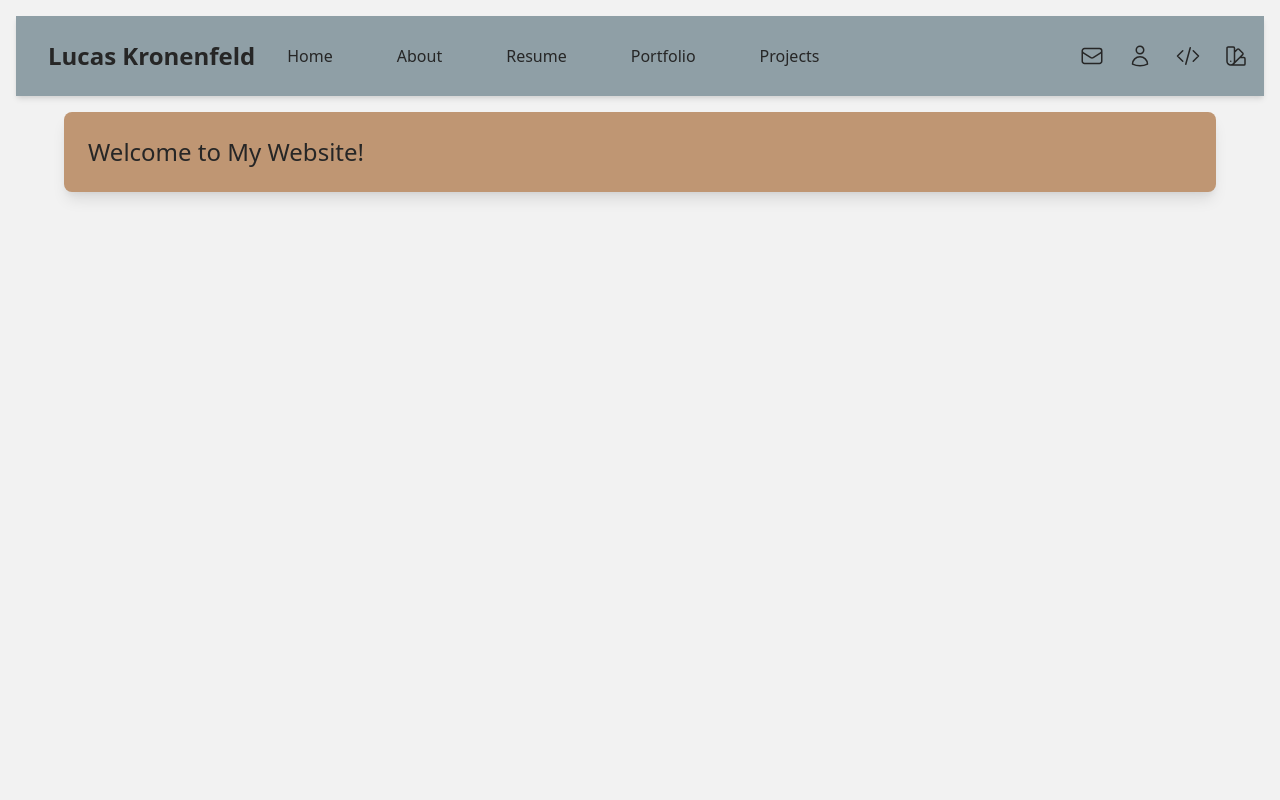
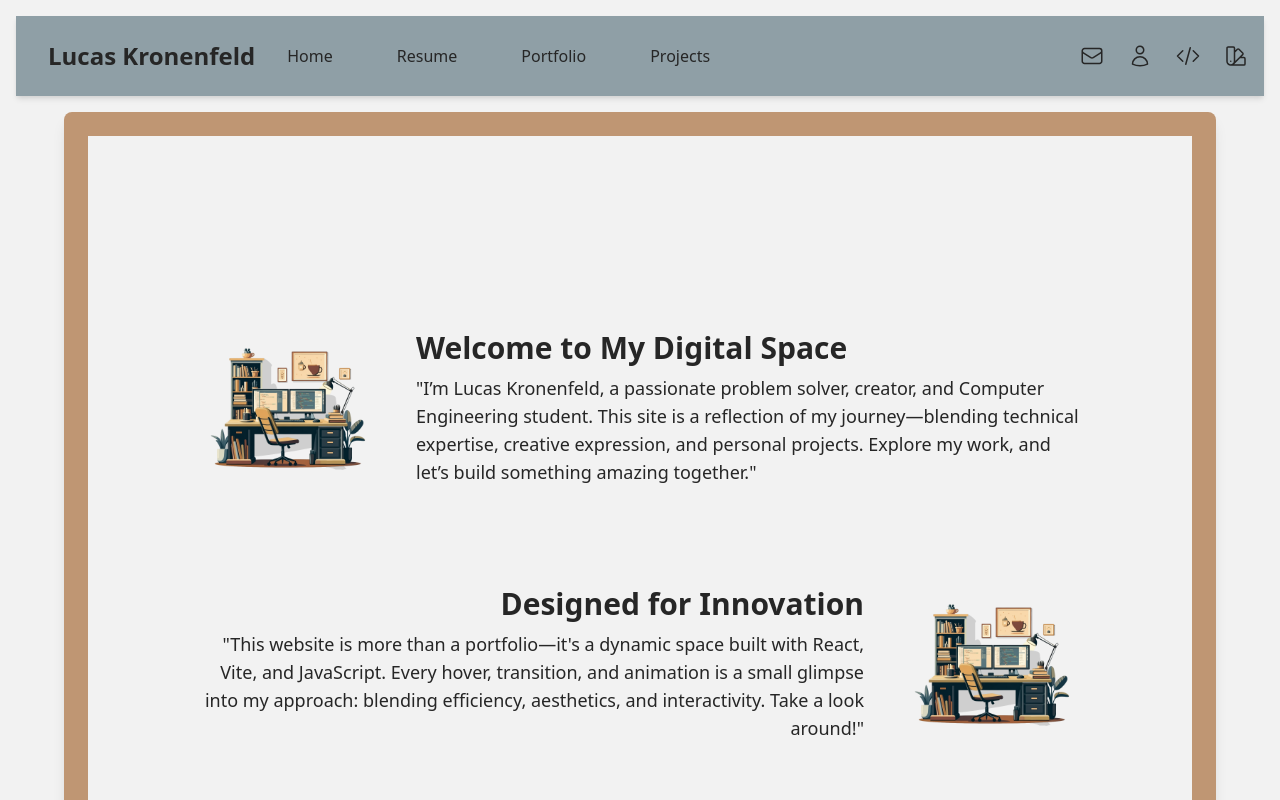
Before and after one commit to LucasKronenfeld/website-portfolio, a React (Vite) app in the folder my-portfolio/: page / in a window 1280 px wide. Shown: the top 800 px of the page. Built offline with nearby package versions, Linux system fonts and the light colour scheme.

Commit message:
add animations

```diff
--- a/my-portfolio/package.json
+++ b/my-portfolio/package.json
@@ -14,7 +14,7 @@
     "@shadcn/ui": "^0.0.4",
     "@tailwindcss/postcss7-compat": "^2.2.17",
     "autoprefixer": "^10.4.20",
-    "framer-motion": "^12.4.4",
+    "framer-motion": "^12.4.7",
     "react": "^19.0.0",
     "react-dom": "^19.0.0",
     "react-router-dom": "^7.2.0",
--- a/my-portfolio/src/Home.jsx
+++ b/my-portfolio/src/Home.jsx
@@ -1,3 +1,86 @@
-export default function Home() {
-    return <h1 className="text-2xl">Welcome to My Website!</h1>;
-  }
+import { motion } from "framer-motion";
+//import "./styles.css"; // Ensure to style SVGs & add hover effects here
+
+const Home = () => {
+  return (
+    <div className="flex flex-col items-center justify-center min-h-screen bg-background text-text px-6">
+      {/* Top Left Section */}
+      <div className="flex items-center w-full max-w-4xl mb-16">
+        <motion.img
+          src="/deskWorks.svg"
+          alt="Creative SVG"
+          className="w-32 h-32 md:w-48 md:h-48"
+          initial={{ opacity: 0, scale: 0.8 }}
+          animate={{ opacity: 1, scale: 1 }}
+          transition={{ duration: 1 }}
+          whileHover={{ scale: 1.1, filter: "drop-shadow(0px 0px 15px #BF996B)" }}
+        />
+        <motion.div
+          className="ml-8"
+          initial={{ opacity: 0, x: -50 }}
+          animate={{ opacity: 1, x: 0 }}
+          transition={{ duration: 1 }}
+        >
+          <motion.h1
+            className="text-3xl font-bold"
+            initial={{ scale: 0.8, opacity: 0 }}
+            animate={{ scale: 1, opacity: 1 }}
+            transition={{ duration: 0.8, delay: 0.3 }}
+          >
+            Welcome to My Digital Space
+          </motion.h1>
+          <motion.p
+            className="mt-2 text-lg"
+            initial={{ opacity: 0 }}
+            animate={{ opacity: 1 }}
+            transition={{ duration: 1, delay: 0.6 }}
+          >
+            "I’m Lucas Kronenfeld, a passionate problem solver, creator, and Computer Engineering student.
+            This site is a reflection of my journey—blending technical expertise, creative expression, and
+            personal projects. Explore my work, and let’s build something amazing together."
+          </motion.p>
+        </motion.div>
+      </div>
+
+      {/* Bottom Right Section */}
+      <div className="flex items-center w-full max-w-4xl">
+        <motion.div
+          className="mr-8 text-right"
+          initial={{ opacity: 0, x: 50 }}
+          animate={{ opacity: 1, x: 0 }}
+          transition={{ duration: 1 }}
+        >
+          <motion.h1
+            className="text-3xl font-bold"
+            initial={{ scale: 0.8, opacity: 0 }}
+            animate={{ scale: 1, opacity: 1 }}
+            transition={{ duration: 0.8, delay: 0.3 }}
+          >
+            Designed for Innovation
+          </motion.h1>
+          <motion.p
+            className="mt-2 text-lg"
+            initial={{ opacity: 0 }}
+            animate={{ opacity: 1 }}
+            transition={{ duration: 1, delay: 0.6 }}
+          >
+            "This website is more than a portfolio—it's a dynamic space built with React, Vite, and JavaScript.
+            Every hover, transition, and animation is a small glimpse into my approach: blending efficiency,
+            aesthetics, and interactivity. Take a look around!"
+          </motion.p>
+        </motion.div>
+        <motion.img
+          src="/deskWorks.svg"
+          alt="Innovative SVG"
+          className="w-32 h-32 md:w-48 md:h-48"
+          initial={{ opacity: 0, scale: 0.8 }}
+          animate={{ opacity: 1, scale: 1 }}
+          transition={{ duration: 1 }}
+          whileHover={{ rotate: 360, filter: "drop-shadow(0px 0px 15px #8F9FA6)" }}
+        />
+      </div>
+    </div>
+  );
+};
+
+export default Home;
--- a/my-portfolio/src/Portfolio.jsx
+++ b/my-portfolio/src/Portfolio.jsx
@@ -1,4 +1,5 @@
 import { useState } from "react";
+import { motion } from "framer-motion";
 import Card from "./components/Card";
 
 export default function Portfolio() {
@@ -23,21 +24,43 @@ export default function Portfolio() {
   };
 
   return (
-    <div className="min-h-screen bg-background rounded-lg p-8">
+    <motion.div
+      className="min-h-screen bg-background rounded-lg p-8"
+      initial={{ opacity: 0 }}
+      animate={{ opacity: 1 }}
+      transition={{ duration: 0.8 }}
+    >
       <div className="max-w-screen-2xl mx-auto p-4 relative">
         {/* Portfolio Title */}
-        <h1 className="text-4xl font-bold text-text text-center mb-8">Portfolio</h1>
+        <motion.h1
+          className="text-4xl font-bold text-text text-center mb-8"
+          initial={{ y: -20, opacity: 0 }}
+          animate={{ y: 0, opacity: 1 }}
+          transition={{ duration: 0.6 }}
+        >
+          Portfolio
+        </motion.h1>
 
         {/* Intro Paragraph */}
-        <p className="text-text text-lg mb-6 text-center">
+        <motion.p
+          className="text-text text-lg mb-6 text-center"
+          initial={{ opacity: 0 }}
+          animate={{ opacity: 1 }}
+          transition={{ duration: 0.8, delay: 0.3 }}
+        >
           Welcome to my art portfolio! Here you’ll find a collection of my creative work, including pixel art, digital illustrations, and photography.
           Explore the different categories using the tabs below.
-        </p>
+        </motion.p>
 
         {/* Tabs Bar - Chrome-Style */}
-        <div className="relative w-full flex border-4 border-contrast border-b-0 rounded-t-lg bg-contrast">
+        <motion.div
+          className="relative w-full flex border-4 border-contrast border-b-0 rounded-t-lg bg-contrast"
+          initial={{ y: -20, opacity: 0 }}
+          animate={{ y: 0, opacity: 1 }}
+          transition={{ duration: 0.6 }}
+        >
           {Object.keys(artworks).map((tab) => (
-            <button
+            <motion.button
               key={tab}
               onClick={() => setActiveTab(tab)}
               className={`px-6 py-3 font-semibold transition relative rounded-t-lg
@@ -47,22 +70,36 @@ export default function Portfolio() {
                     ? "bg-background text-text before:bg-secondary border-b-0 rounded-b-none"
                     : "bg-contrast text-white before:bg-transparent"
                 }`}
+              whileHover={{ scale: 1.05 }}
             >
               {tab}
-            </button>
+            </motion.button>
           ))}
-        </div>
+        </motion.div>
 
         {/* Content Section with Border */}
-        <div className="border-4 border-contrast border-t-0 rounded-b-lg p-4 bg-background">
+        <motion.div
+          className="border-4 border-contrast border-t-0 rounded-b-lg p-4 bg-background"
+          key={activeTab}
+          initial={{ opacity: 0, y: 20 }}
+          animate={{ opacity: 1, y: 0 }}
+          transition={{ duration: 0.6 }}
+        >
           {/* Cards Grid - Limited to 3 Cards Per Row */}
-          <div className="grid grid-cols-1 sm:grid-cols-2 lg:grid-cols-3 gap-8 px-4">
+          <motion.div
+            className="grid grid-cols-1 sm:grid-cols-2 lg:grid-cols-3 gap-8 px-4"
+            initial={{ opacity: 0 }}
+            animate={{ opacity: 1 }}
+            transition={{ duration: 0.6, delay: 0.2 }}
+          >
             {artworks[activeTab].map((art, index) => (
-              <Card key={index} imageSrc={art.imageSrc} title={art.title} description={art.description} />
+              <motion.div key={index} whileHover={{ scale: 1.05 }}>
+                <Card imageSrc={art.imageSrc} title={art.title} description={art.description} />
+              </motion.div>
             ))}
-          </div>
-        </div>
+          </motion.div>
+        </motion.div>
       </div>
-    </div>
+    </motion.div>
   );
 }
--- a/my-portfolio/src/Projects.jsx
+++ b/my-portfolio/src/Projects.jsx
@@ -1,4 +1,5 @@
 import { useState } from "react";
+import { motion } from "framer-motion";
 import ProjectCard from "./components/projectCard";
 import Card from "./components/Card";
 
@@ -21,20 +22,42 @@ export default function Projects() {
   };
 
   return (
-    <div className="min-h-screen bg-background rounded-lg p-8">
+    <motion.div
+      className="min-h-screen bg-background rounded-lg p-8"
+      initial={{ opacity: 0 }}
+      animate={{ opacity: 1 }}
+      transition={{ duration: 0.8 }}
+    >
       <div className="max-w-screen-2xl mx-auto p-4 relative">
         {/* Projects Title */}
-        <h1 className="text-4xl font-bold text-text text-center mb-8">Projects</h1>
+        <motion.h1
+          className="text-4xl font-bold text-text text-center mb-8"
+          initial={{ y: -20, opacity: 0 }}
+          animate={{ y: 0, opacity: 1 }}
+          transition={{ duration: 0.6 }}
+        >
+          Projects
+        </motion.h1>
 
         {/* Intro Paragraph */}
-        <p className="text-text text-lg mb-6 text-center">
+        <motion.p
+          className="text-text text-lg mb-6 text-center"
+          initial={{ opacity: 0 }}
+          animate={{ opacity: 1 }}
+          transition={{ duration: 0.8, delay: 0.3 }}
+        >
           Explore my projects, including computer science work, ongoing developments, and personal creations. Click "Inspect" to view more details.
-        </p>
+        </motion.p>
 
         {/* Tabs Bar - Chrome-Style */}
-        <div className="relative w-full flex border-4 border-contrast border-b-0 rounded-t-lg bg-contrast">
+        <motion.div
+          className="relative w-full flex border-4 border-contrast border-b-0 rounded-t-lg bg-contrast"
+          initial={{ y: -20, opacity: 0 }}
+          animate={{ y: 0, opacity: 1 }}
+          transition={{ duration: 0.6 }}
+        >
           {Object.keys(projects).map((tab) => (
-            <button
+            <motion.button
               key={tab}
               onClick={() => setActiveTab(tab)}
               className={`px-6 py-3 font-semibold transition relative rounded-t-lg
@@ -44,26 +67,40 @@ export default function Projects() {
                     ? "bg-background text-text before:bg-secondary border-b-0 rounded-b-none"
                     : "bg-contrast text-white before:bg-transparent"
                 }`}
+              whileHover={{ scale: 1.05 }}
             >
               {tab}
-            </button>
+            </motion.button>
           ))}
-        </div>
+        </motion.div>
 
         {/* Content Section with Border */}
-        <div className="border-4 border-contrast border-t-0 rounded-b-lg p-4 bg-background">
+        <motion.div
+          className="border-4 border-contrast border-t-0 rounded-b-lg p-4 bg-background"
+          key={activeTab}
+          initial={{ opacity: 0, y: 20 }}
+          animate={{ opacity: 1, y: 0 }}
+          transition={{ duration: 0.6 }}
+        >
           {/* Cards Grid - Limited to 3 Cards Per Row */}
-          <div className="grid grid-cols-1 sm:grid-cols-2 lg:grid-cols-3 gap-8 px-4">
+          <motion.div
+            className="grid grid-cols-1 sm:grid-cols-2 lg:grid-cols-3 gap-8 px-4"
+            initial={{ opacity: 0 }}
+            animate={{ opacity: 1 }}
+            transition={{ duration: 0.6, delay: 0.2 }}
+          >
             {projects[activeTab].map((project, index) => (
-              activeTab === "In Progress" ? (
-                <Card key={index} imageSrc={project.imageSrc} title={project.title} description={project.description} />
-              ) : (
-                <ProjectCard key={index} imageSrc={project.imageSrc} title={project.title} description={project.description} link={project.link} />
-              )
+              <motion.div key={index} whileHover={{ scale: 1.05 }}>
+                {activeTab === "In Progress" ? (
+                  <Card imageSrc={project.imageSrc} title={project.title} description={project.description} />
+                ) : (
+                  <ProjectCard imageSrc={project.imageSrc} title={project.title} description={project.description} link={project.link} />
+                )}
+              </motion.div>
             ))}
-          </div>
-        </div>
+          </motion.div>
+        </motion.div>
       </div>
-    </div>
+    </motion.div>
   );
 }
--- a/my-portfolio/src/components/Navbar.jsx
+++ b/my-portfolio/src/components/Navbar.jsx
@@ -21,12 +21,7 @@ export default function Navbar() {
           >
             Home
           </Link>
-          <Link
-            to="/about"
-            className="px-4 py-2 rounded-lg hover:bg-darkback hover:text-white hover:shadow-lg hover:rounded-lg transition-all"
-          >
-            About
-          </Link>
+
           <Link
             to="/resume"
             className="px-4 py-2 rounded-lg hover:bg-darkback hover:text-white hover:shadow-lg hover:rounded-lg transition-all"
```
Also changed, not shown: my-portfolio/src/Resume.jsx (+75 -22 lines), my-portfolio/public/deskWorks.svg (added), 1 other file (tests, documents, lock files or other folders).
